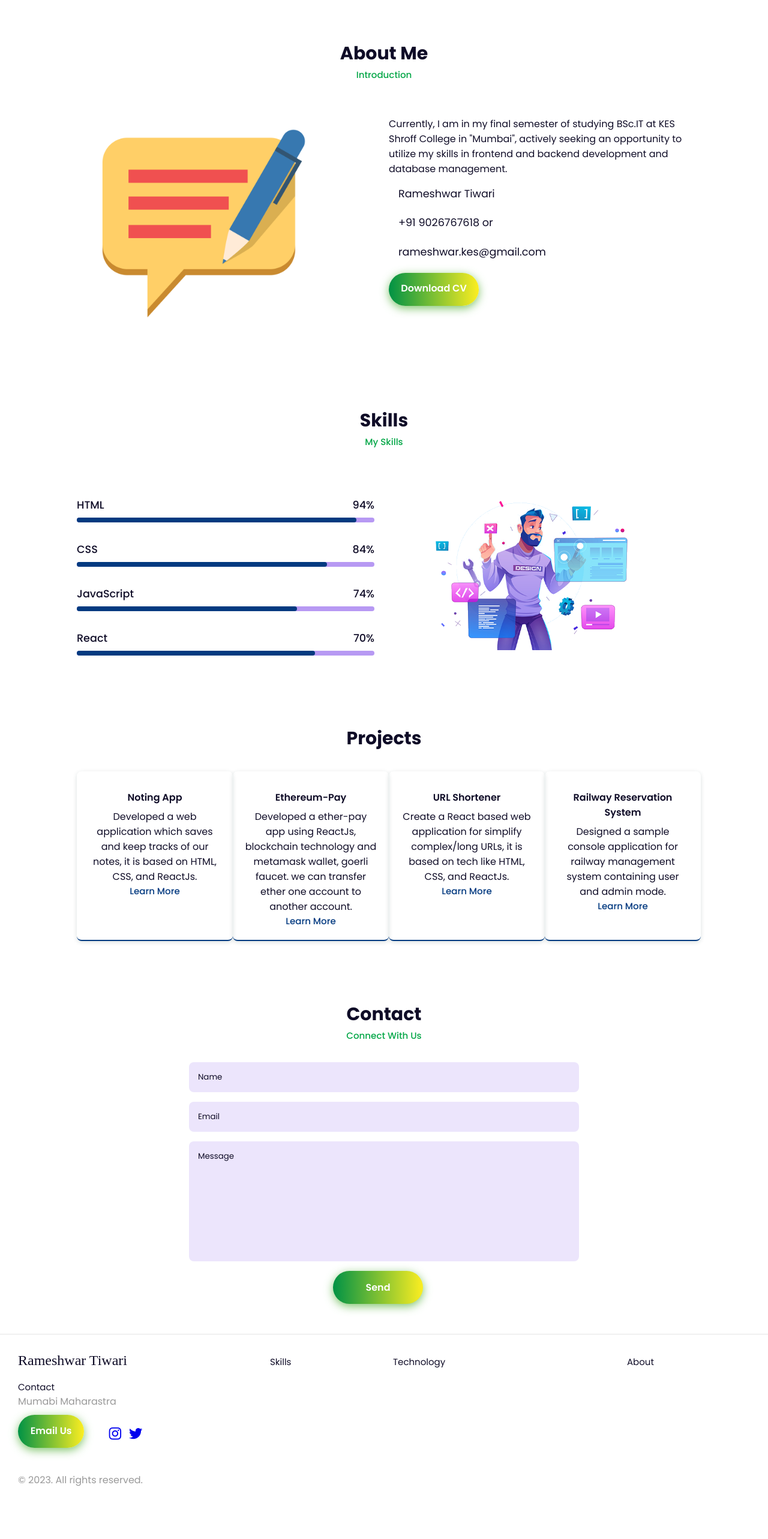
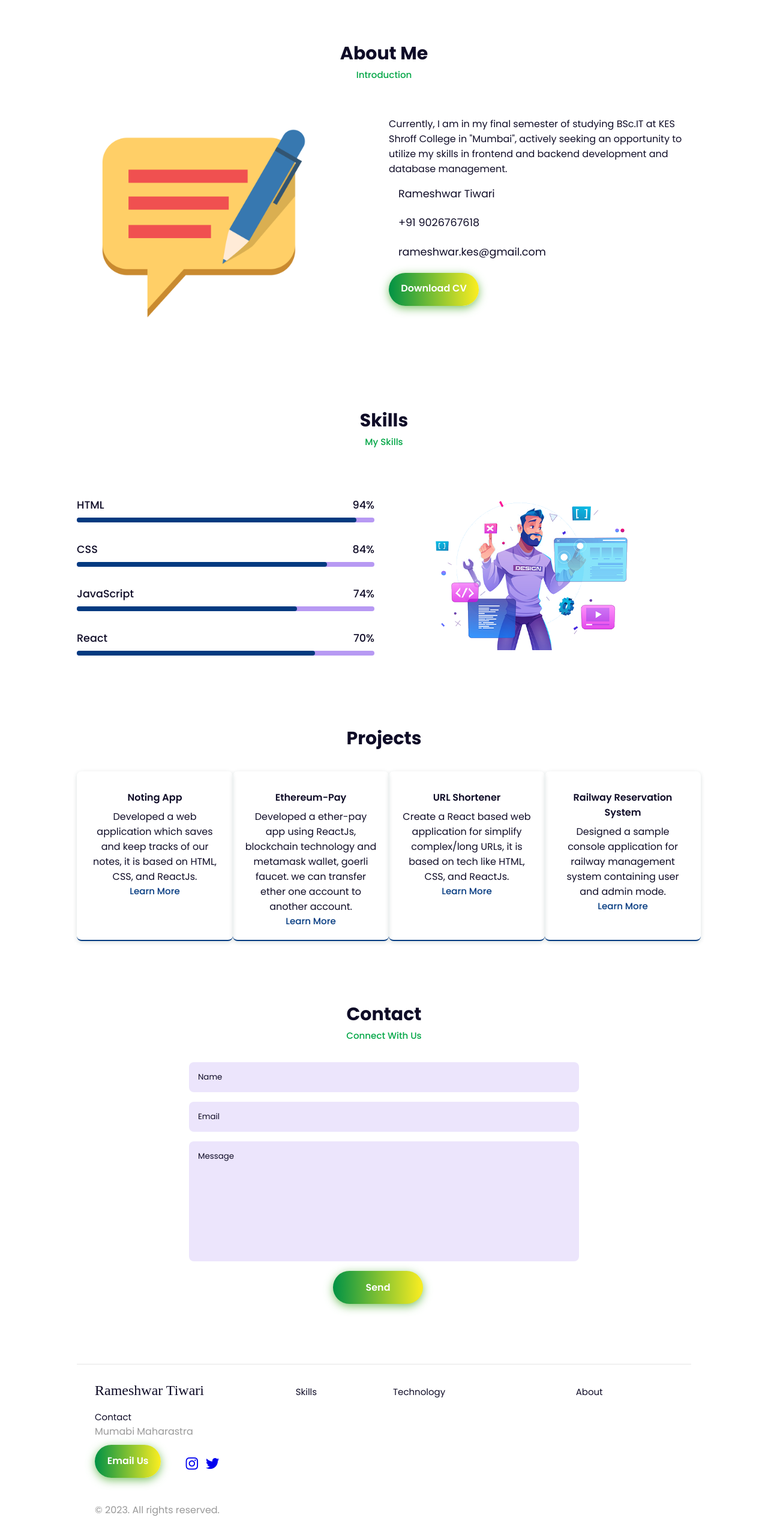
Before and after one commit to rameshwarTiwari1/My-Portfolio, a React (Create React App) app in the folder client/: page / in a window 1280 px wide. Shown: the part 783-3349 px from the top of the page at 60% size. Before the commit the page ends 3283 px from the top, so only its background shows below. Built offline with nearby package versions, Linux system fonts and the light colour scheme.

Commit message:
Resumelink

```diff
--- a/client/package.json
+++ b/client/package.json
@@ -18,6 +18,7 @@
     "react-scripts": "5.0.1",
     "react-scroll": "^1.8.9",
     "react-toastify": "^9.1.1",
+    "swup": "^3.0.5",
     "web-vitals": "^2.1.0"
   },
   "scripts": {
--- a/client/public/index.html
+++ b/client/public/index.html
@@ -15,6 +15,7 @@
       href="https://cdn.jsdelivr.net/npm/boxicons@latest/css/boxicons.min.css"
     />
     <script src="https://code.jquery.com/jquery-3.6.0.min.js"></script>
+    <script src="https://unpkg.com/swup@3"></script>
     <title>React App</title>
   </head>
   <body>
--- a/client/src/component/about.jsx
+++ b/client/src/component/about.jsx
@@ -25,7 +25,7 @@ function about() {
                 <span>Rameshwar Tiwari</span>
               </div>
               <div className='info-box'>
-                <span>+91 9026767618 or</span>
+                <span>+91 9026767618</span>
               </div>
               {/* <div className='info-box'>
                 <span>+91 8976558077</span>
@@ -33,7 +33,10 @@ function about() {
               <div className='info-box'>
                 <span>rameshwar.kes@gmail.com</span>
               </div>
-              <a href='target=' className='btnCV btn-hover color-6'>
+              <a
+                href='https://drive.google.com/file/d/16s1UWMNifeyiBJmtQncG6PzP-6Kw1kx-/view?usp=share_link'
+                className='btnCV btn-hover color-6'
+              >
                 Download CV
               </a>
             </div>
--- a/client/src/component/footer.jsx
+++ b/client/src/component/footer.jsx
@@ -2,7 +2,7 @@ import React from "react";
 
 function footer() {
   return (
-    <div>
+    <section className="reveal">
       <footer className='footer'>
         <div className='footer__addr'>
           <h1 className='footer__logo'>Rameshwar Tiwari</h1>
@@ -65,7 +65,7 @@ function footer() {
           </div>
         </div>
       </footer>
-    </div>
+    </section>
   );
 }
 
--- a/client/src/component/home.jsx
+++ b/client/src/component/home.jsx
@@ -1,5 +1,8 @@
 import React from "react";
-import homeimg from "../assets/11.png"
+
+import homeimg from "../assets/11.png";
+import "../allcompo.js";
+import "../App.css";
 
 function home() {
   return (
@@ -23,7 +26,7 @@ function home() {
           <img src={homeimg} alt='11' />
         </div>
         <div className='home-text'>
-          <span>Hello, I'm</span>
+          <span className='transition-fade'>Hello, I'm</span>
           <h1>Rameshwar Tiwari</h1>
           <h2>Bsc.IT Student</h2>
           <p>
--- a/client/src/index.css
+++ b/client/src/index.css
@@ -108,8 +108,10 @@ header.shadow {
 .navbar a:hover {
   color: var(--hover);
   background: var(--nav-box-color);
+  transition: 0.5s ease-out;
   /* overflow: hidden; */
   /* padding: 8px; */
+  cursor: pointer;
   box-shadow: 2px 2px 5px #888888;
 }
 /* ****************For Hamburger mneu****************************** */
@@ -203,6 +205,7 @@ header.shadow {
 }
 .btn {
   display: inline-block;
+  transition: 0.5s ease-in;
   padding: 0.9rem 1.3rem;
 }
 .btnCV {
```
Also changed, not shown: client/src/component/Navbar/jquery.js (line endings or trailing spaces), 2 other files (tests, documents, lock files or other folders).
